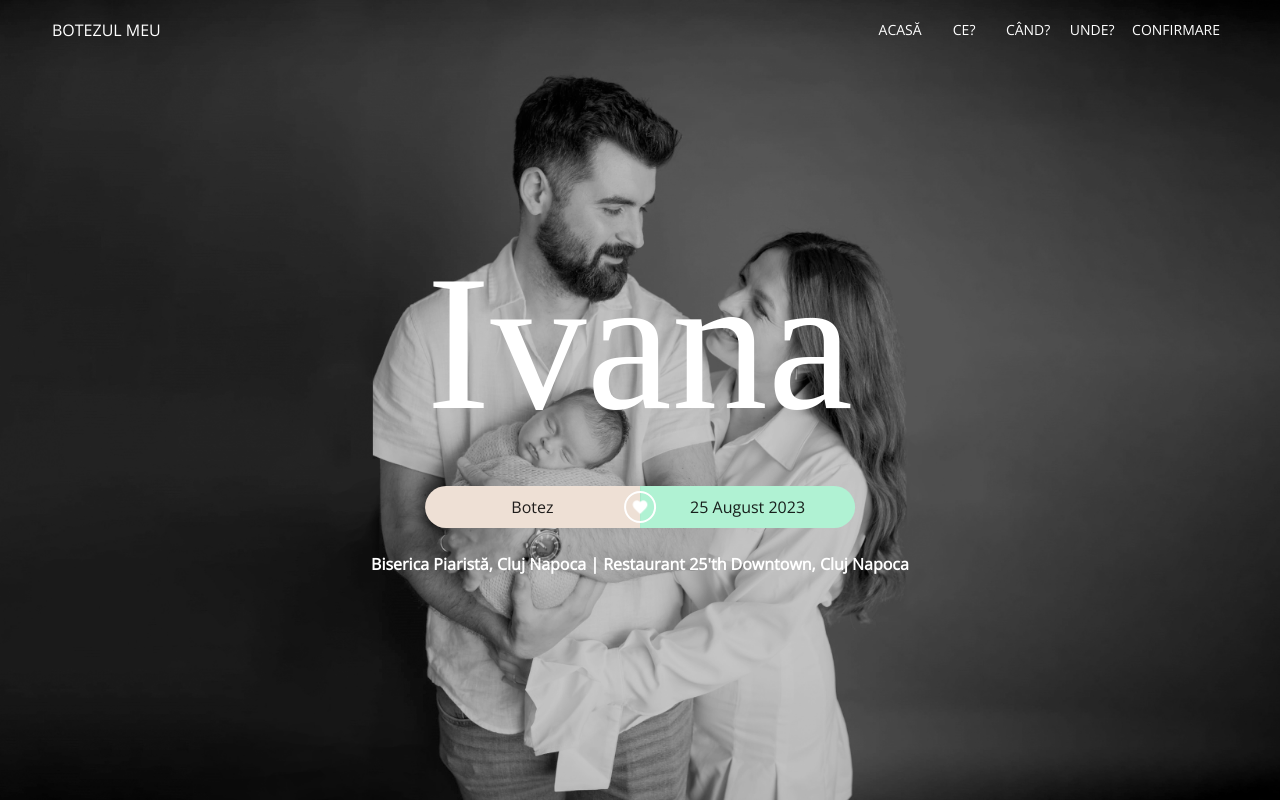
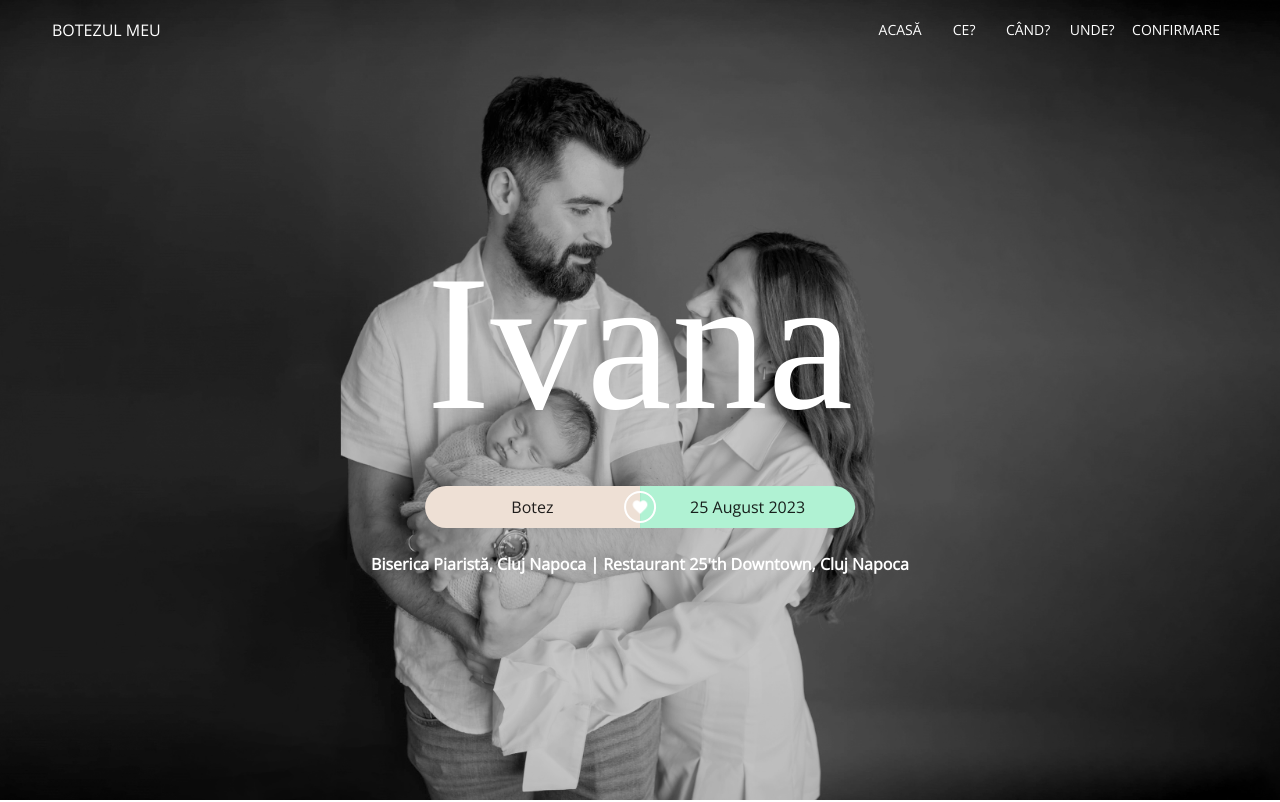
Before and after one commit to FreeNelu/website-botez, a React (Create React App) app: page / in a window 1280 px wide. Shown: the top 802 px of the page. Built offline with nearby package versions, Linux system fonts and the light colour scheme; a web font is replaced by a local one.

Commit message:
move img to left

```diff
--- a/src/Components/Acasa.tsx
+++ b/src/Components/Acasa.tsx
@@ -154,6 +154,7 @@ const Acasa = () => {
               maxHeight: "100%",
               objectFit: "cover",
               filter: "brightness(0.8)",
+              transform: 'translateX(-32px)'
             }}
           />
         </Box>
```
